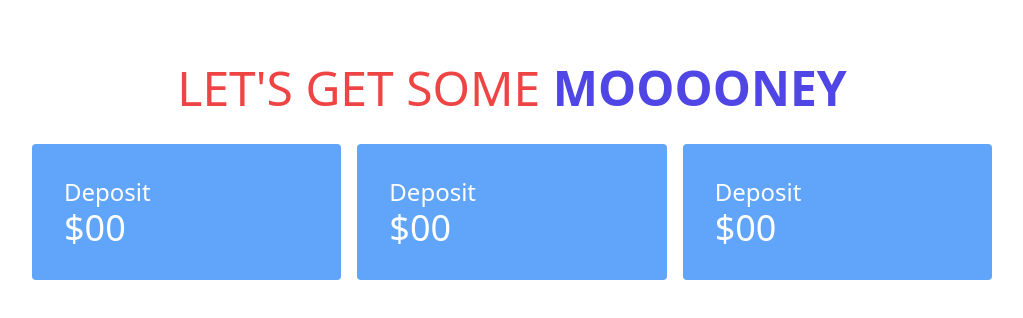
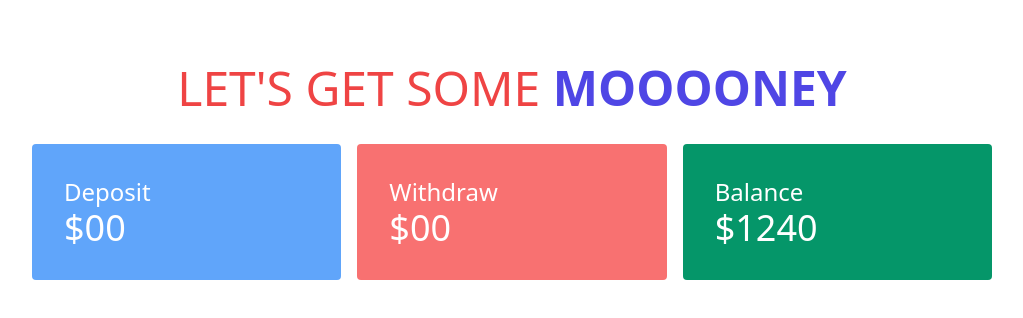
Before and after one commit to mahi1212/Bank, a plain HTML site: page banking.html in a window 1280 px wide. Shown: the whole page, without its empty margins (128-1151 px from the left). Drawn offline with nearby package versions, Linux system fonts and the light colour scheme.

Commit message:
design done

```diff
--- a/banking.html
+++ b/banking.html
@@ -19,13 +19,13 @@
                     <h3 class="text-2xl">Deposit</h3>
                     <h4 class="text-4xl">$00</h4>
                 </div>
-                <div class="bg-blue-400 p-8 rounded">
-                    <h3 class="text-2xl">Deposit</h3>
+                <div class="bg-red-400 p-8 rounded">
+                    <h3 class="text-2xl">Withdraw</h3>
                     <h4 class="text-4xl">$00</h4>
                 </div>
-                <div class="bg-blue-400 p-8 rounded">
-                    <h3 class="text-2xl">Deposit</h3>
-                    <h4 class="text-4xl">$00</h4>
+                <div class="bg-green-600 p-8 rounded">
+                    <h3 class="text-2xl">Balance</h3>
+                    <h4 class="text-4xl">$1240</h4>
                 </div>
             </div>
         </section>
```
